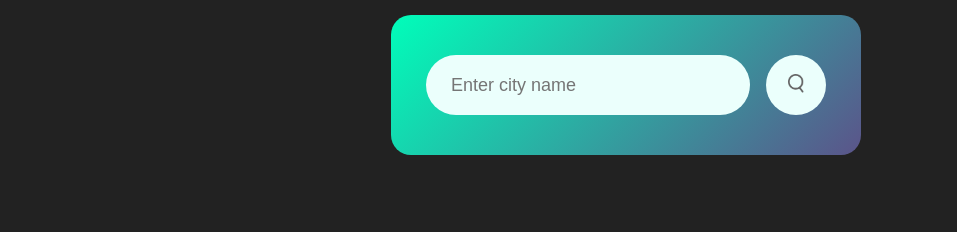
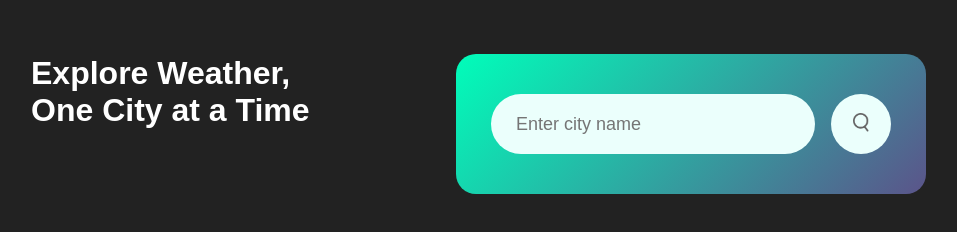
Before and after one commit to rahind-m/weather-app-proj-FE, a plain HTML site: page index.html in a window 1280 px wide. Shown: the whole page, without its empty margins (14-971 px from the left). Drawn offline with Linux system fonts and the light colour scheme.

Commit message:
2nd commit

```diff
--- a/index.html
+++ b/index.html
@@ -7,13 +7,16 @@
     <meta charset="UTF-8">
     <meta name="viewport" content="width=device-width, initial-scale=1.0">
     <link rel="shortcut icon" type="x-icon" href="images/zoro.png">
-    <title>Weather</title>
+    <title>City Sky Cast</title>
     <link rel="stylesheet" href="style.css" type="text/css">
 </head>
 <!----------------------------------------------------------------------->
 
 <body>
     <div class="main">
+        <div class="title">
+            <h1>Explore Weather, One City at a Time</h1>
+        </div>
         <div class="card">
             <!--Search Box------------------------------------------------------------->
             <div class="search">
--- a/style.css
+++ b/style.css
@@ -12,7 +12,7 @@ body {
   max-width: 470px;
   background: linear-gradient(135deg, #00feba, #5b548a);
   color: #fff;
-  margin: 15px auto 0;
+  margin: -130px 470px;
   border-radius: 20px;
   padding: 40px 35px;
   text-align: center;
@@ -97,3 +97,12 @@ body {
   margin-top: 10px;
   display: none;
 }
+
+.title {
+  width: 90%;
+  max-width: 400px;
+  color: #fff;
+  margin: 15px 10px;
+  padding: 40px 35px;
+  text-align: left;
+}
```
